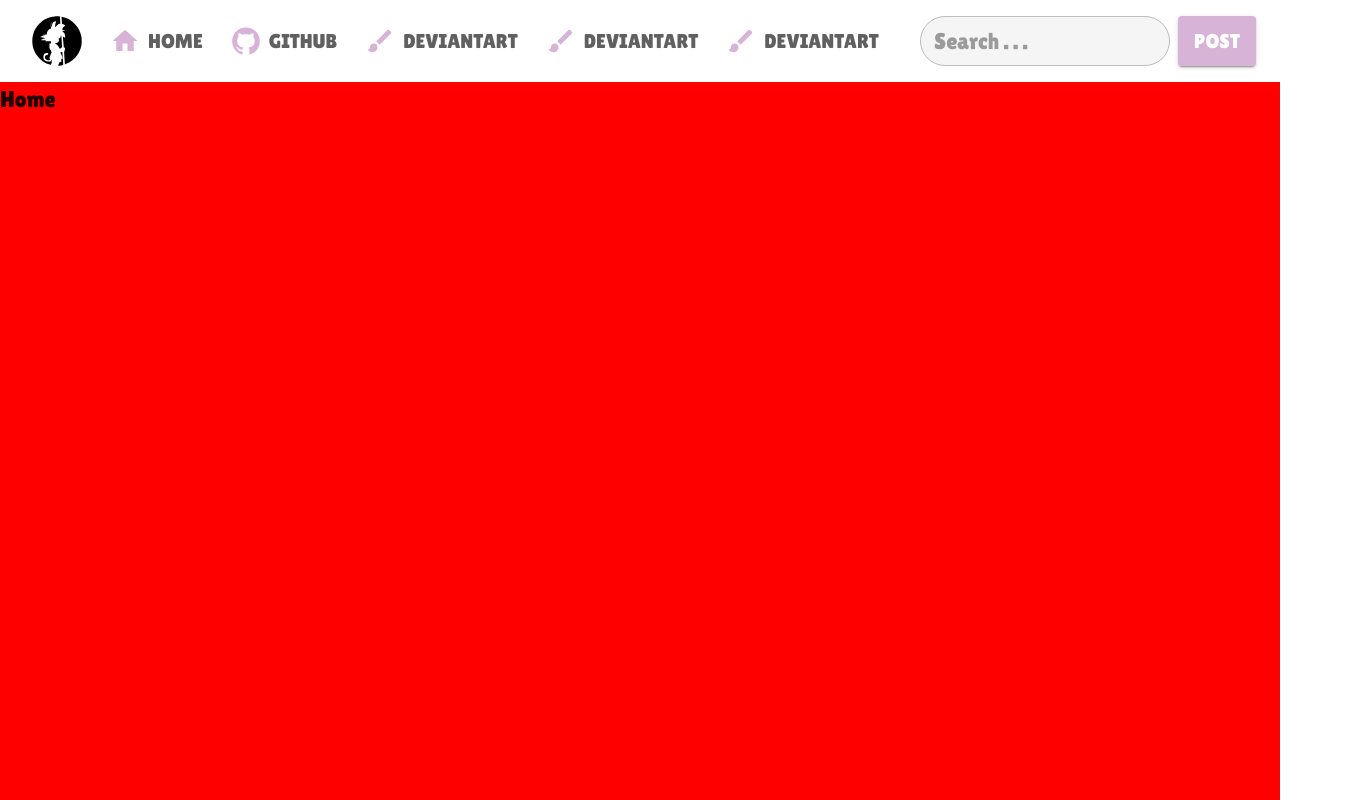
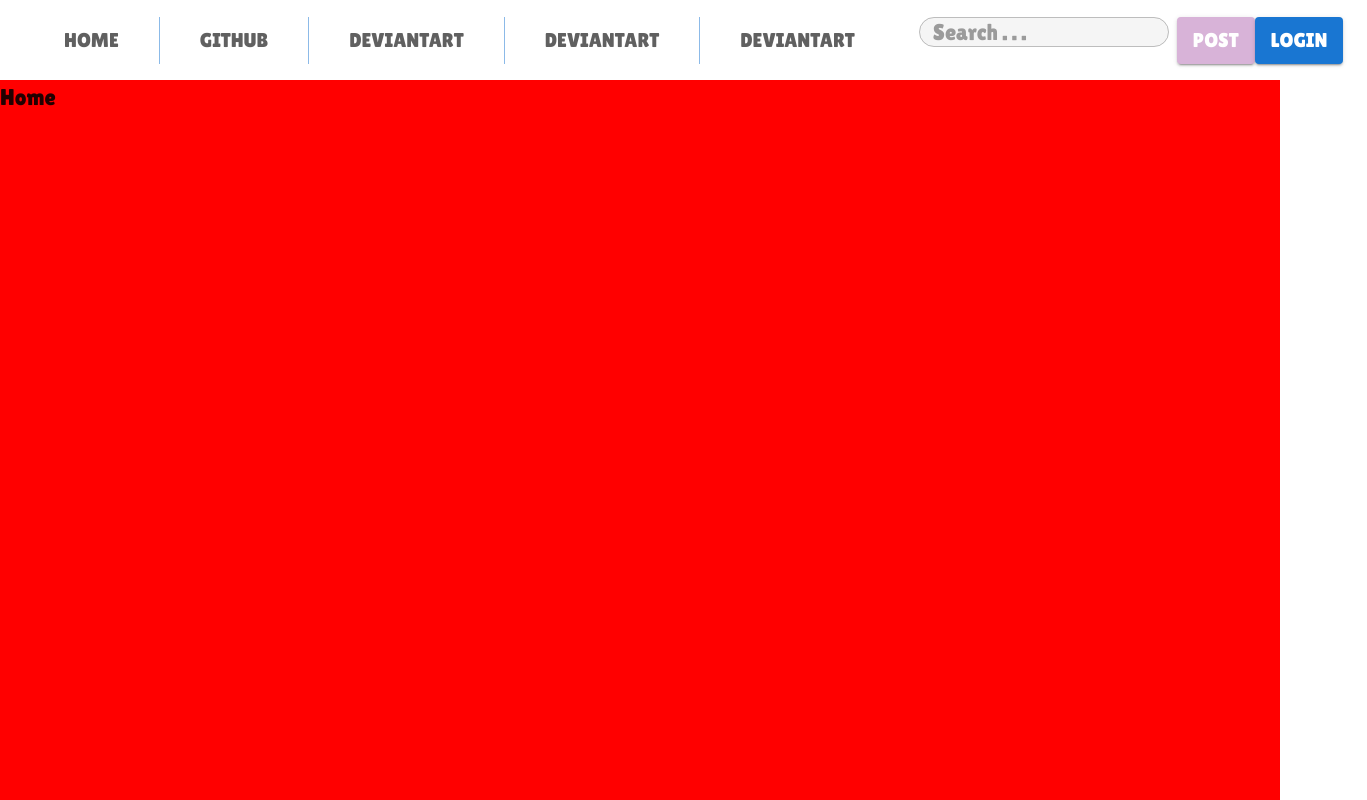
Before and after one commit to dangeus/Lyrico, a React (Vite) app: page / in a window 1280 px wide. Shown: the top 800 px of the page, 1367 px wide, since content can reach past the window. Built offline with nearby package versions, Linux system fonts and the light colour scheme.

Commit message:
added mui elements

```diff
--- a/index.html
+++ b/index.html
@@ -2,12 +2,12 @@
 <html lang="en">
   <head>
     <meta charset="UTF-8" />
-    <link rel="icon" type="image/svg+xml" href="/vite.svg" />
+    <link rel="icon" type="image/svg+xml" href="./src/assets/icons/favicon.svg" />
     <meta name="viewport" content="width=device-width, initial-scale=1.0" />
-    <title>Vite + React</title>
+    <title>Lyrico</title>
   </head>
   <body>
     <div id="root"></div>
-    <script type="module" src="/src/main.jsx"></script>
+    <script type="module" src="./src/main.jsx"></script>
   </body>
 </html>
--- a/src/components/layout/Header.jsx
+++ b/src/components/layout/Header.jsx
@@ -1,12 +1,25 @@
-import {Box, Button} from "@mui/material"
+import {Avatar, Box, Button, IconButton, Toolbar} from "@mui/material"
 import NavLinks from "../widgets/NavLinks"
 import SearchBar from "../ui/SearchBar"
+import {useDispatch, useSelector} from "react-redux"
 
 export default function Header() {
+    const isAuthenticated = useSelector(state => state.auth.isAuthenticated)
+    const dispatch = useDispatch()
+
     return (
         <Box sx={{display: "flex", justifyContent: "space-between", alignItems: "center", py: 1, px: 3}}>
             <NavLinks/>
-            <SearchBar/>
+            <Toolbar>
+                <SearchBar/>
+                {isAuthenticated ? (
+                    <IconButton>
+                        <Avatar/>
+                    </IconButton>
+                ) : (
+                    <Button variant="contained">Login</Button>
+                )}
+            </Toolbar>
         </Box>
     )
 }
--- a/src/components/ui/LogoButton.jsx
+++ /dev/null
@@ -1,10 +0,0 @@
-import {IconButton} from "@mui/material"
-import LogoIcon from "./LogoIcon.jsx"
-
-export default function LogoButton() {
-    return (
-        <IconButton>
-            <LogoIcon fontSize="large"/>
-        </IconButton>
-    )
-}
--- a/src/components/ui/SearchBar.jsx
+++ b/src/components/ui/SearchBar.jsx
@@ -5,7 +5,6 @@ export default function SearchBar() {
         <Box sx={{display: "flex", gap: 1}}>
             <TextField
                 variant="outlined"
-                size="small"
                 placeholder="Search . . ."
                 sx={{
                     background: "#f5f5f5",
@@ -13,7 +12,9 @@ export default function SearchBar() {
                     width: 250,
                     '& .MuiOutlinedInput-root': {
                         borderRadius: 8,
+                        height:30
                     },
+                    height:30
                 }}
             />
             <Button variant="contained" sx={{bgcolor: "#d8b3d8", color: "white"}}>POST</Button>
--- a/src/components/widgets/NavLinks.jsx
+++ b/src/components/widgets/NavLinks.jsx
@@ -1,21 +1,14 @@
-import {Box, Button} from "@mui/material"
+import {Box, Button, ButtonGroup} from "@mui/material"
 import {Home, Brush, GitHub} from "@mui/icons-material"
-import LogoButton from "../ui/LogoButton.jsx"
 
 export default function NavLinks() {
     return (
-        <Box sx={{display: "flex", gap: 2}}>
-            <LogoButton/>
-            <Button startIcon={<Home sx={{color: "#d8b3d8", width: 30, height: 30}}/>}
-                    sx={{color: "#606060", textTransform: "none"}}>HOME</Button>
-            <Button startIcon={<GitHub sx={{color: "#d8b3d8", width: 30, height: 30}}/>}
-                    sx={{color: "#606060", textTransform: "none"}}>GITHUB</Button>
-            <Button startIcon={<Brush sx={{color: "#d8b3d8", width: 30, height: 30}}/>}
-                    sx={{color: "#606060", textTransform: "none"}}>DEVIANTART</Button>
-            <Button startIcon={<Brush sx={{color: "#d8b3d8", width: 30, height: 30}}/>}
-                    sx={{color: "#606060", textTransform: "none"}}>DEVIANTART</Button>
-            <Button startIcon={<Brush sx={{color: "#d8b3d8", width: 30, height: 30}}/>}
-                    sx={{color: "#606060", textTransform: "none"}}>DEVIANTART</Button>
-        </Box>
+        <ButtonGroup variant="text" disableRipple>
+            <Button sx={{color: "#606060", px:5}}>HOME</Button>
+            <Button sx={{color: "#606060", px:5}}>GITHUB</Button>
+            <Button sx={{color: "#606060", px:5}}>DEVIANTART</Button>
+            <Button sx={{color: "#606060", px:5}}>DEVIANTART</Button>
+            <Button sx={{color: "#606060", px:5}}>DEVIANTART</Button>
+        </ButtonGroup>
     )
 }
```
Also changed, not shown: src/assets/icons/favicon.svg (added).
